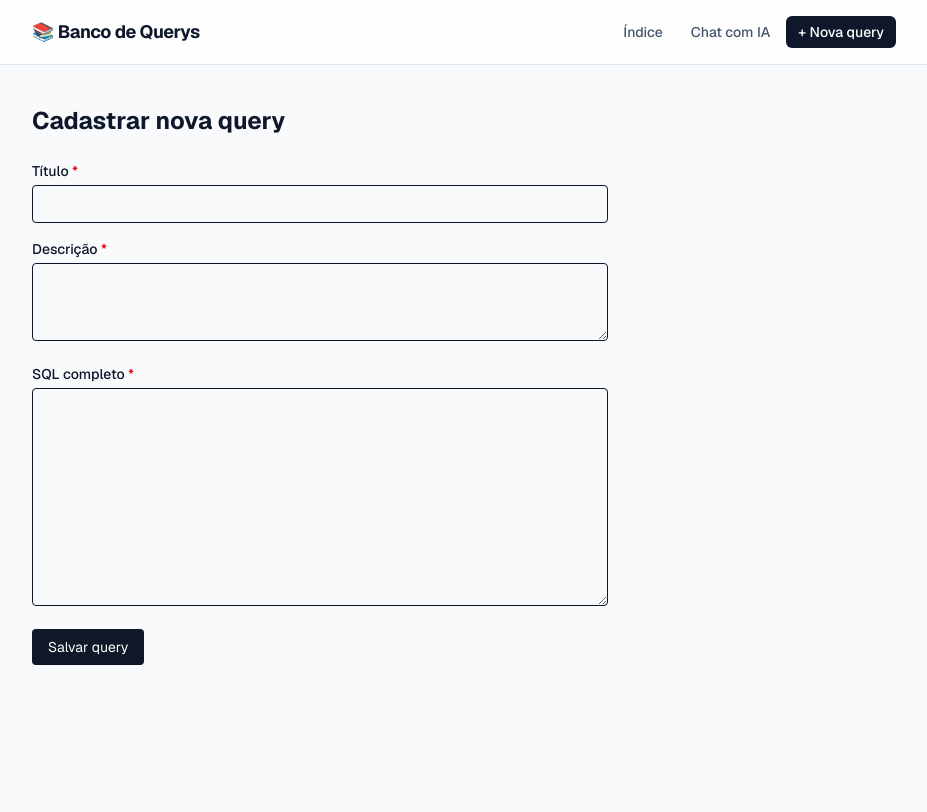
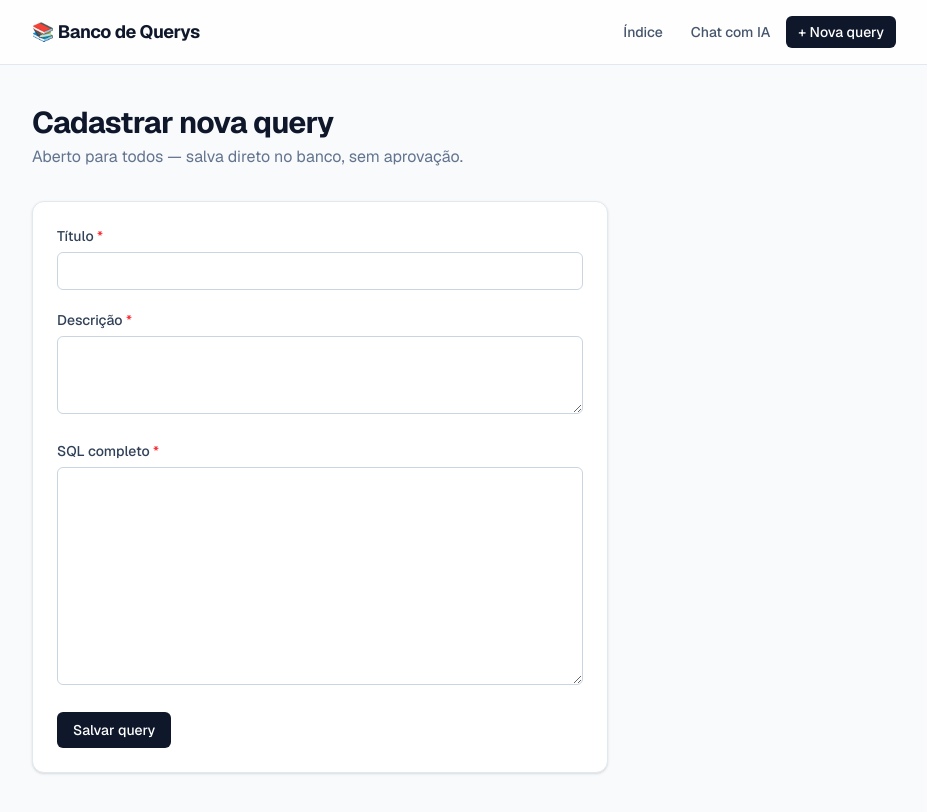
Before and after one commit to alexcarvalho-dotcom/banco-de-querys, a Next.js app: page /nova in a window 1280 px wide. Shown: the whole page, without its empty margins (176-1103 px from the left). Built offline with nearby package versions, Linux system fonts and the light colour scheme.

Commit message:
Update page.tsx

```diff
--- a/src/app/nova/page.tsx
+++ b/src/app/nova/page.tsx
@@ -39,53 +39,65 @@ export default function NovaQueryPage() {
 
   return (
     <div>
-      <h1 className="text-2xl font-bold mb-6">Cadastrar nova query</h1>
+      <h1 className="text-3xl font-bold tracking-tight text-slate-900 mb-1">
+        Cadastrar nova query
+      </h1>
+      <p className="text-slate-500 mb-8">
+        Aberto para todos — salva direto no banco, sem aprovação.
+      </p>
 
-      <form onSubmit={handleSubmit} className="space-y-4 max-w-xl">
+      <form
+        onSubmit={handleSubmit}
+        className="space-y-5 max-w-xl rounded-xl border border-slate-200 bg-white p-6 shadow-sm"
+      >
         <div>
-          <label className="block text-sm font-medium mb-1">
-            Título <span className="text-red-600">*</span>
+          <label className="block text-sm font-medium text-slate-700 mb-1.5">
+            Título <span className="text-red-500">*</span>
           </label>
           <input
             value={title}
             onChange={(e) => setTitle(e.target.value)}
             required
-            className="w-full rounded border px-3 py-2 text-sm"
+            className="w-full rounded-md border border-slate-300 px-3 py-2 text-sm text-slate-900 placeholder:text-slate-400 focus:outline-none focus:ring-2 focus:ring-blue-500 focus:border-transparent"
           />
         </div>
 
         <div>
-          <label className="block text-sm font-medium mb-1">
-            Descrição <span className="text-red-600">*</span>
+          <label className="block text-sm font-medium text-slate-700 mb-1.5">
+            Descrição <span className="text-red-500">*</span>
           </label>
           <textarea
             value={description}
             onChange={(e) => setDescription(e.target.value)}
             required
             rows={3}
-            className="w-full rounded border px-3 py-2 text-sm"
+            className="w-full rounded-md border border-slate-300 px-3 py-2 text-sm text-slate-900 placeholder:text-slate-400 focus:outline-none focus:ring-2 focus:ring-blue-500 focus:border-transparent"
           />
         </div>
 
         <div>
-          <label className="block text-sm font-medium mb-1">
-            SQL completo <span className="text-red-600">*</span>
+          <label className="block text-sm font-medium text-slate-700 mb-1.5">
+            SQL completo <span className="text-red-500">*</span>
           </label>
           <textarea
             value={sql}
             onChange={(e) => setSql(e.target.value)}
             required
             rows={10}
-            className="w-full rounded border px-3 py-2 text-sm font-mono"
+            className="w-full rounded-md border border-slate-300 px-3 py-2 text-sm font-mono text-slate-900 placeholder:text-slate-400 focus:outline-none focus:ring-2 focus:ring-blue-500 focus:border-transparent"
           />
         </div>
 
-        {error && <p className="text-red-600 text-sm">{error}</p>}
+        {error && (
+          <div className="rounded-md border border-red-200 bg-red-50 px-3 py-2 text-sm text-red-700">
+            {error}
+          </div>
+        )}
 
         <button
           type="submit"
           disabled={saving}
-          className="rounded bg-gray-900 text-white px-4 py-2 text-sm hover:bg-gray-700 disabled:opacity-50"
+          className="rounded-md bg-slate-900 text-white px-4 py-2 text-sm font-medium hover:bg-slate-700 disabled:opacity-50 transition-colors"
         >
           {saving ? "Salvando..." : "Salvar query"}
         </button>
```
